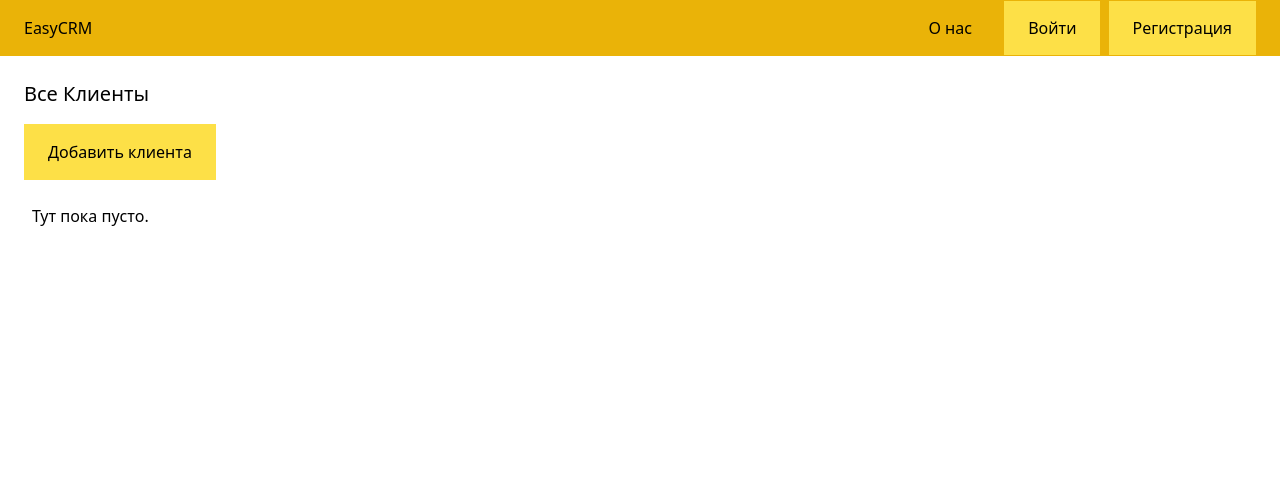
After one commit to mikhailkutuzov0/django-easy-CRM, a Django app: template client/templates/client/all.html in a window 1280 px wide. The commit adds this page. Shown: the top 492 px of the page. Run offline with Django 4.2, Linux system fonts and the light colour scheme; the template is opened without the code that fills it, so the values that code supplies are empty; some libraries are stand-ins or nearby versions.

Commit message:
display for clients

```diff
--- /dev/null
+++ b/client/templates/client/all.html
@@ -0,0 +1,24 @@
+{% extends "base.html" %}
+{% block title %}
+    Все потенциальные клиенты
+{% endblock title %}
+{% block content %}
+    <div class="py-6 px-6">
+        <h1 class="mb-4 text-xl">Все Клиенты</h1>
+        <a href="#" class="inline-block py-4 px-6 bg-yellow-300">Добавить клиента</a>
+        {% if clients %}
+            <div class="mt-6  flex justify-between">
+                <p class="py-4 px-2 bg-green-300 font-semibold w-full">Имя</p>
+            </div>
+            {% for client in clients %}
+                <div class="flex justify-between">
+                    <p class="py-2 px-2 w-full {% cycle 'bg-gray-100' '' %}">
+                        <a href="{% url "client:client-detail" client.id %}">{{ client.name }}</a>
+                    </p>
+                </div>
+            {% endfor %}
+        {% else %}
+            <p class="mt-6 px-2">Тут пока пусто.</p>
+        {% endif %}
+    </div>
+{% endblock content %}
--- a/dashboard/templates/dashboard/dashboard.html
+++ b/dashboard/templates/dashboard/dashboard.html
@@ -4,5 +4,7 @@
 {% endblock title %}
 {% block content %}
     <a href="{% url "prospectiveclient:all" %}"
-       class="inline-block py-4 px-6 bg-yellow-300">Все потенциальные клитенты</a>
+       class="inline-block py-4 px-6 bg-yellow-300">Все потенциальные клиенты</a>
+    <a href="{% url "client:all" %}"
+       class="inline-block py-4 px-6 bg-yellow-300">Все клиенты</a>
 {% endblock content %}
--- a/easy_CRM/urls.py
+++ b/easy_CRM/urls.py
@@ -24,4 +24,5 @@ urlpatterns = [
     path('dashboard/', include('dashboard.urls', namespace='dashboard')),
     path('dashboard/prospective-clients/',
          include('prospectiveclient.urls', namespace='prospectiveclient')),
+    path('dashboard/clients/', include('client.urls', namespace='client')),
 ]
--- a/prospectiveclient/templates/prospectiveclient/all.html
+++ b/prospectiveclient/templates/prospectiveclient/all.html
@@ -21,8 +21,6 @@
                     <p class="py-2 px-2 w-full {% cycle 'bg-gray-100' '' %}">{{ client.get_priority_display }}</p>
                     <p class="py-2 px-2 w-full {% cycle 'bg-gray-100' '' %}">{{ client.get_status_display }}</p>
                 </div>
-            {% empty %}
-                <p class="px-2">Тут пока пусто.</p>
             {% endfor %}
         {% else %}
             <p class="mt-6 px-2">Тут пока пусто.</p>
```
Also changed, not shown: client/templates/client/client_detail.html (added, +25 -0 lines), client/urls.py (added, +10 -0 lines), client/views.py (+15 -2 lines).
